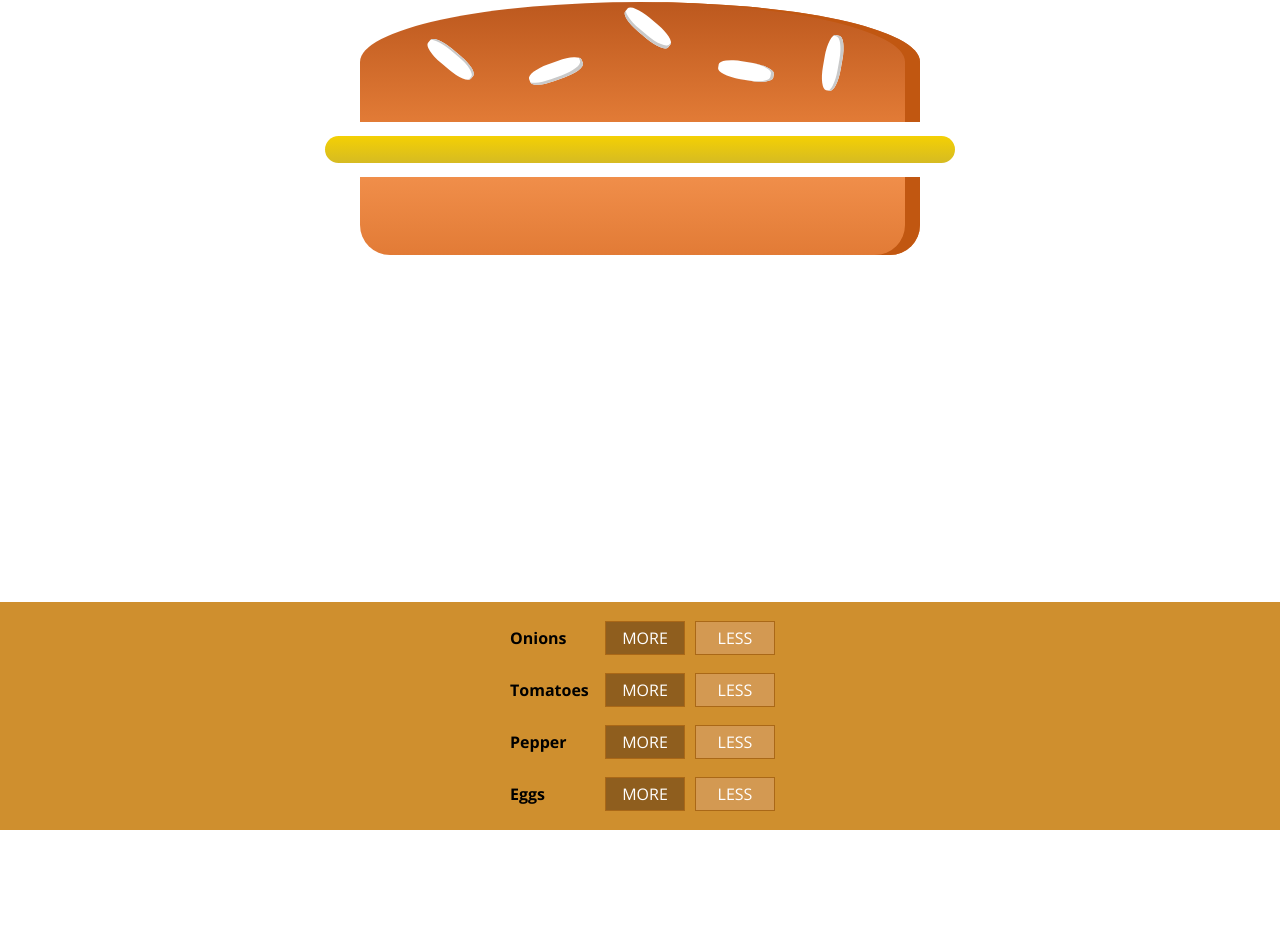
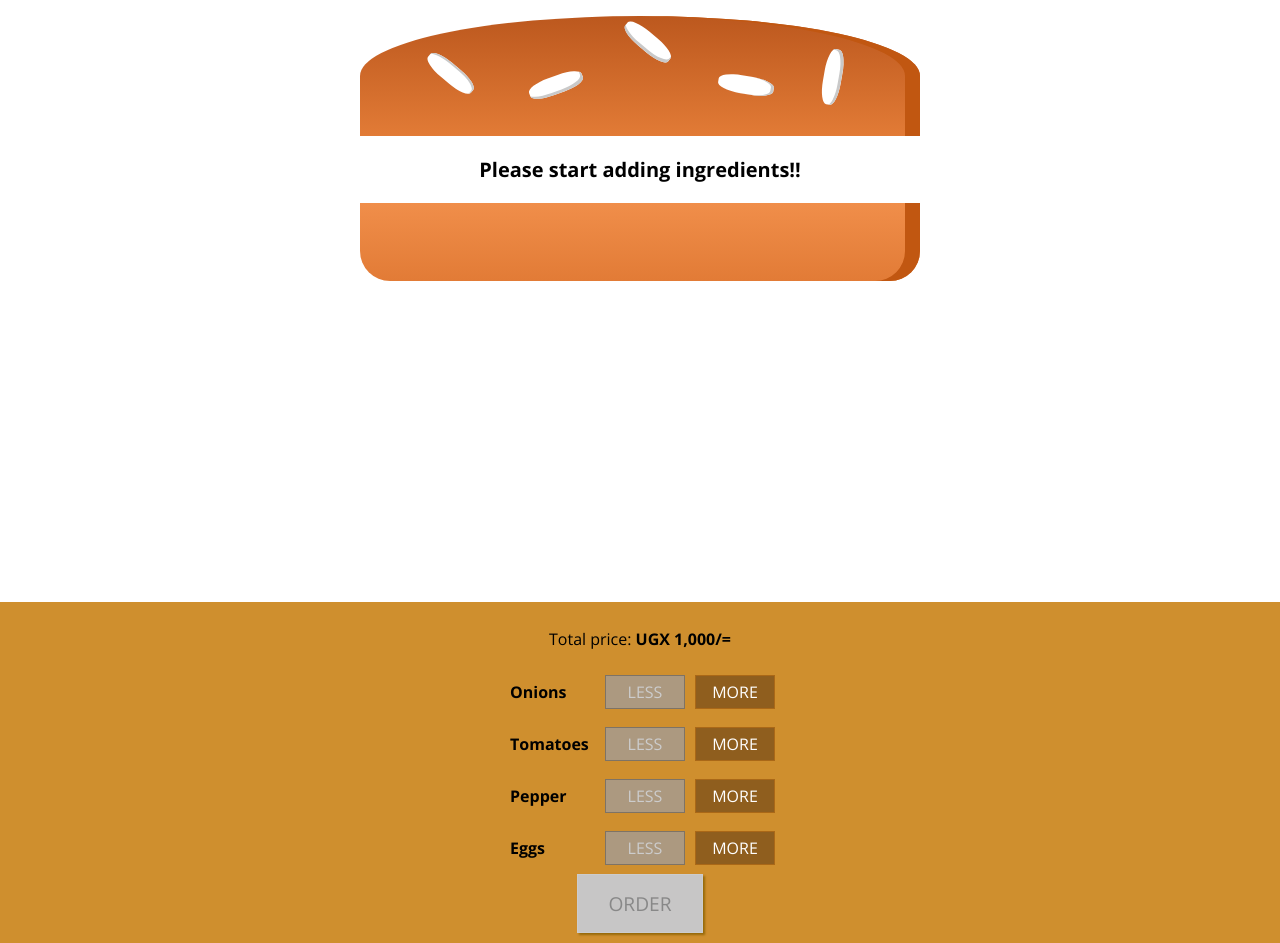
Before and after one commit to ssejjemba/Rolex-Order, a React (Create React App) app: page / in a window 1280 px wide. Shown: the part 36-979 px from the top of the page. Before the commit the page ends 866 px from the top, so only its background shows below. Built offline with nearby package versions, Linux system fonts and the light colour scheme.

Commit message:
Added total price

```diff
--- a/package.json
+++ b/package.json
@@ -6,6 +6,7 @@
     "prop-types": "^15.7.2",
     "react": "^16.8.6",
     "react-dom": "^16.8.6",
+    "react-number-format": "^4.0.8",
     "react-scripts": "3.0.1"
   },
   "scripts": {
--- a/src/components/Rolex/BuildControls/BuildControl/BuildControl.js
+++ b/src/components/Rolex/BuildControls/BuildControl/BuildControl.js
@@ -4,8 +4,8 @@ import classes from './BuildControl.module.css';
 const buildControl = props => (
     <div className={classes.BuildControl}>
         <div className={classes.Label}>{props.label}</div>
+        <button className={classes.Less} onClick={props.ingRemoved} disabled={props.disabled}>LESS</button>
         <button className={classes.More} onClick={props.ingAdded}>MORE</button>
-        <button className={classes.Less} onClick={props.ingRemoved}>LESS</button>
     </div>
 )
 
--- a/src/components/Rolex/BuildControls/BuildControls.js
+++ b/src/components/Rolex/BuildControls/BuildControls.js
@@ -1,6 +1,7 @@
 import React from 'react';
 import classes from './BuildControls.module.css';
 import BuildControl from './BuildControl/BuildControl';
+import NumberFormat from 'react-number-format';
 
 const controls = [
     {label: 'Onions', type: 'onions'},
@@ -11,9 +12,12 @@ const controls = [
 
 const buildControls = props => (
     <div className={classes.BuildControls}>
+        <p>Total price: <strong><NumberFormat value={props.price} displayType={'text'} thousandSeparator={true} prefix={'UGX '} suffix={'/='} /></strong></p>
         {controls.map( ctrl => <BuildControl key={ctrl.label} label={ctrl.label}
+            disabled={props.disabled[ctrl.type]}
             ingAdded={() => props.ingAdded(ctrl.type)}
             ingRemoved={() => props.ingRemoved(ctrl.type)}/>)}
+        <button className={classes.OrderButton} disabled={!props.purchasable}>ORDER</button>
     </div>
 );
 
--- a/src/components/Rolex/BuildControls/BuildControls.module.css
+++ b/src/components/Rolex/BuildControls/BuildControls.module.css
@@ -8,3 +8,45 @@
     margin: auto;
     padding: 10px 0;
 }
+
+
+.OrderButton {
+    background-color: #DAD735;
+    outline: none;
+    cursor: pointer;
+    border: 1px solid #966909;
+    color: #966909;
+    font-family: inherit;
+    font-size: 1.2em;
+    padding: 15px 30px;
+    box-shadow: 2px 2px 2px #966909;
+}
+
+.OrderButton:hover, .OrderButton:active {
+    background-color: #A0DB41;
+    border: 1px solid #966909;
+    color: #966909;
+}
+
+.OrderButton:disabled {
+    background-color: #C7C6C6;
+    cursor: not-allowed;
+    border: 1px solid #ccc;
+    color: #888888;
+}
+
+.OrderButton:not(:disabled) {
+    animation: enable 0.3s linear;
+}
+
+@keyframes enable {
+    0% {
+        transform: scale(1);
+    }
+    60% {
+        transform: scale(1.1);
+    }
+    100% {
+        transform: scale(1);
+    }
+}
--- a/src/components/Rolex/Rolex.module.css
+++ b/src/components/Rolex/Rolex.module.css
@@ -2,6 +2,7 @@
     width: 100%;
     margin: auto;
     height: 250px;
+    overflow: scroll;
     text-align: center;
     font-weight: bold;
     font-size: 1.25rem;
--- a/src/containers/RolexBuilder/RolexBuilder.js
+++ b/src/containers/RolexBuilder/RolexBuilder.js
@@ -10,9 +10,21 @@ class RolexBuilder extends Component{
             onions: 0,
             tomatoes: 0,
             pepper: 0,
-            eggs: 1
+            eggs: 0
         },
-        totalPrice: 1000
+        totalPrice: 1000,
+        purchasable: false
+    }
+
+    updatePurchaseState = ingrediates => {
+        const sum = Object.keys(ingrediates)
+            .map(igKey => {
+                return ingrediates[igKey]
+            }).reduce((sum, el) => {
+                return sum + el
+            }, 0);
+
+            this.setState({ purchasable: sum > 0})
     }
 
     addIngredientHandler = type => {
@@ -27,10 +39,15 @@ class RolexBuilder extends Component{
             totalPrice: newPrice
         });
 
+        this.updatePurchaseState(updatedIngredients);
+
     }
 
     removeIngredientHandler = type => {
         const ingRef = this.state.ingredients[type] - 1;
+        if(ingRef <= -1) {
+            return;
+        }
         const updatedIngredients = {
             ...this.state.ingredients
         }
@@ -41,16 +58,27 @@ class RolexBuilder extends Component{
             totalPrice: newPrice
         });
 
+        this.updatePurchaseState(updatedIngredients);
+
     }
 
     render(){
-        const { ingredients } = this.state;
+        const { ingredients, totalPrice, purchasable } = this.state;
+        const disabledInfo = {
+            ...ingredients
+        };
+        for (let key in disabledInfo){
+            disabledInfo[key] = disabledInfo[key] <= 0;
+        }
         return(
             <Aux>
                 <Rolex ingredients={ingredients}/>
                 <BuildControls
                     ingAdded = {this.addIngredientHandler}
                     ingRemoved = {this.removeIngredientHandler}
+                    disabled={disabledInfo}
+                    price={totalPrice}
+                    purchasable={purchasable}
                 />
             </Aux>
         );
```
Also changed, not shown: 1 other file (tests, documents, lock files or other folders).
